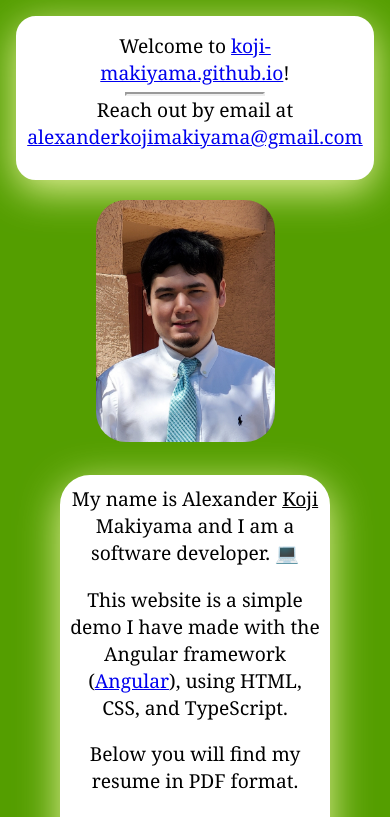
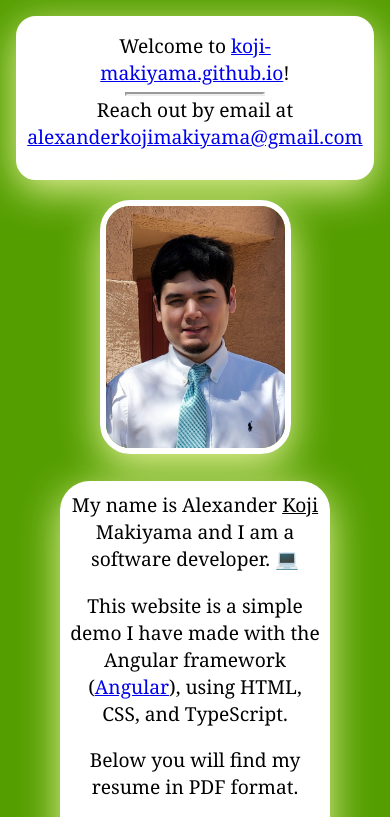
Before and after one commit to Koji-Makiyama/Koji-Makiyama.github.io, an Angular app: page / in a window 390 px wide. Shown: the top 817 px of the page. Built offline with nearby package versions, Linux system fonts and the light colour scheme.

Commit message:
Responsive updates

```diff
--- a/src/app/home/home.component.html
+++ b/src/app/home/home.component.html
@@ -1,6 +1,6 @@
 <div class="mobile-img-container">
     <img class="mobile-picture" src="../assets/resources/profile_1.jpg" alt="profile-picture">
-    <br><br>
+    <br>
 </div>
 
 <div class="img-container-wrapper">
--- a/src/app/home/home.component.scss
+++ b/src/app/home/home.component.scss
@@ -29,8 +29,11 @@ li {
     border-bottom-right-radius: 15px;
     width: 50%;
     height: 50%;
-    margin-left: 40px;
-    margin-right: 40px;
+    margin: auto;
+    display: block;
+    border-radius: 15px;
+    border: 3px solid rgb(255, 255, 255);
+    box-shadow: 0px 6px 20px rgb(232, 245, 156);
 }
 
 .mobile-img-container {
@@ -114,7 +117,6 @@ embed {
 @media screen and (min-width: 767px) {
     .text-container {
         width: 70%;
-        height: 293px;
         margin: auto;
         border-radius: 15px;
         border: 5px solid rgb(255, 255, 255);
@@ -127,7 +129,6 @@ embed {
 @media screen and (max-width: 767px) {
     .text-container {
         width: 70%;
-        height: 223px;
         margin: auto;
         border-radius: 15px;
         border: 5px solid rgb(255, 255, 255);
```
